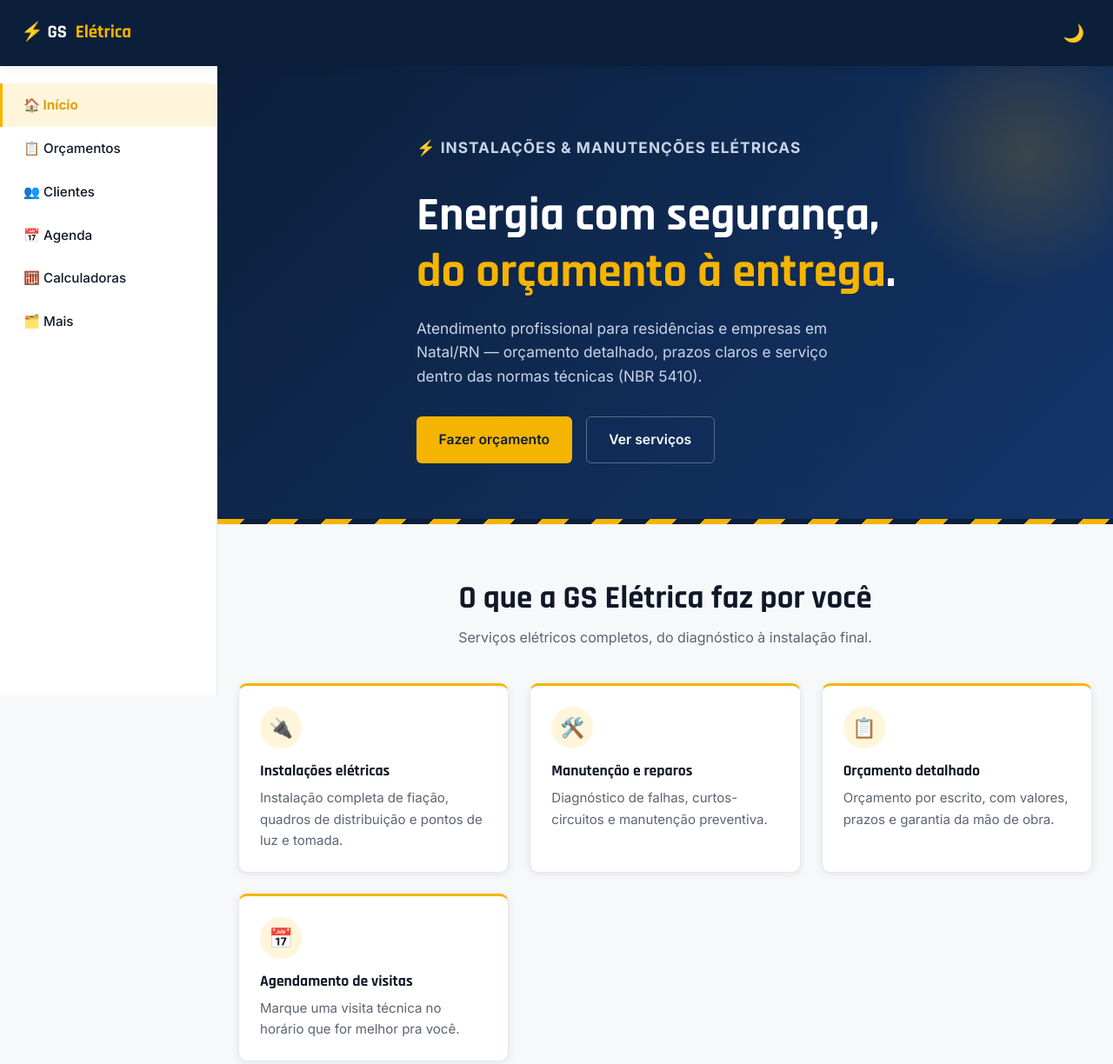
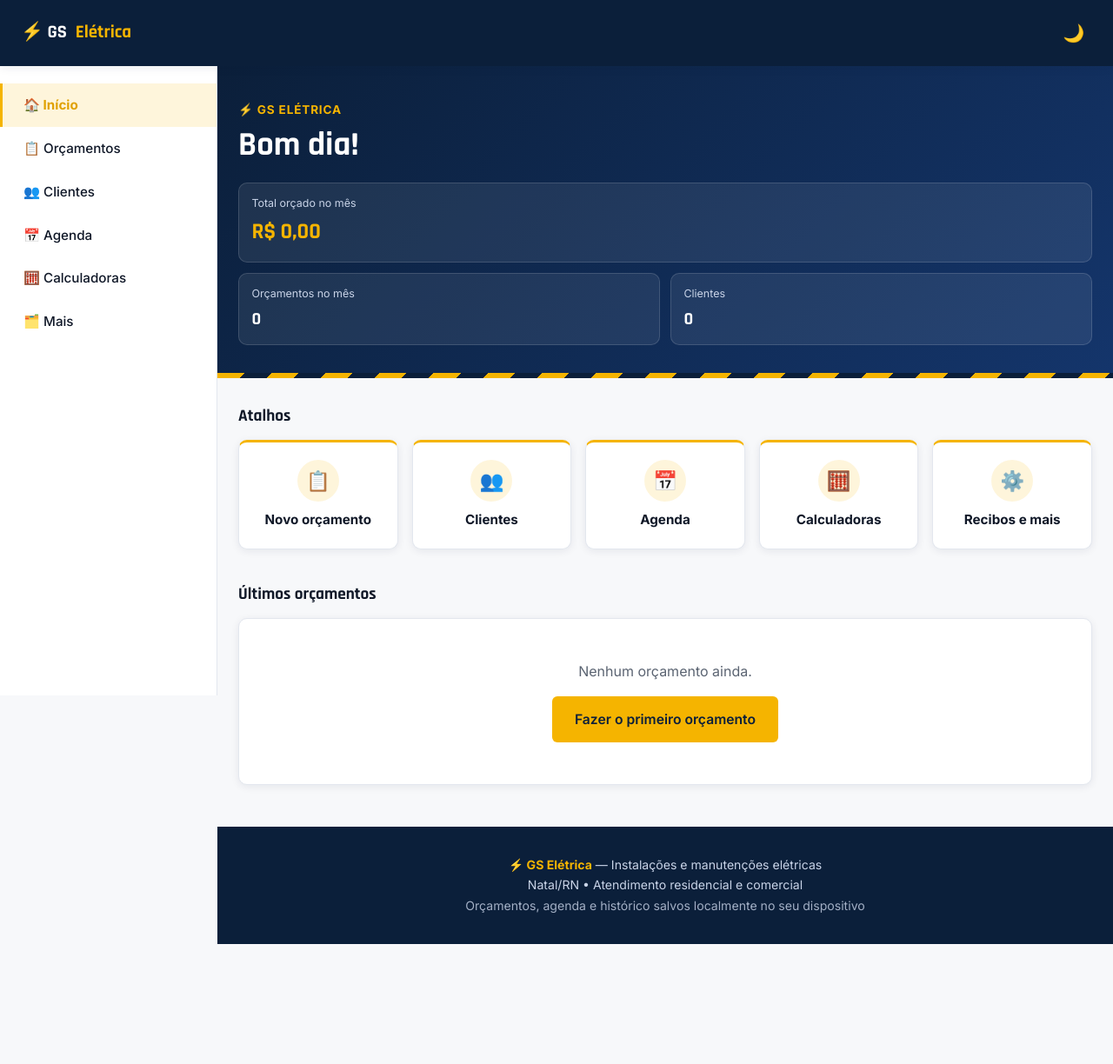
Before and after one commit to fgbriel20000-ui/GabrielELETRICA, a plain HTML site: page index.html in a window 1280 px wide. Shown: the top 1224 px of the page at 87% size. After the commit the page ends 1086 px from the top, so only its background shows below. Drawn offline with Linux system fonts and the light colour scheme.

Commit message:
Add files via upload

```diff
--- a/index.html
+++ b/index.html
@@ -14,111 +14,69 @@
 <link rel="stylesheet" href="css/estilo.css">
 
 <style>
-    /* ===== Estilos específicos da Home ===== */
+    /* ===== Estilos específicos do painel inicial ===== */
     body { padding-top: var(--gs-altura-header); }
 
     @media (min-width: 861px) {
         main, #gs-footer { margin-left: var(--gs-largura-sidebar); }
     }
 
-    .hero {
+    .painel-topo {
         background: linear-gradient(135deg, var(--gs-azul-profundo) 0%, var(--gs-azul) 100%);
         color: var(--gs-branco);
-        padding: 5rem 0 4rem;
-        position: relative;
-        overflow: hidden;
+        padding: 2.5rem 0 2rem;
     }
-
-    .hero::after {
-        content: '';
-        position: absolute;
-        right: -60px; top: -60px;
-        width: 320px; height: 320px;
-        background: radial-gradient(circle, rgba(245,180,0,0.18) 0%, transparent 70%);
-    }
-
-    .hero-conteudo { max-width: 620px; position: relative; z-index: 1; }
-
-    .hero-eyebrow {
-        display: inline-flex;
-        align-items: center;
-        gap: 0.5rem;
+    .painel-eyebrow {
         color: var(--gs-amarelo);
         font-weight: 700;
         letter-spacing: 0.06em;
         text-transform: uppercase;
         font-size: 0.85rem;
-        margin-bottom: 1rem;
+        margin-bottom: 0.4rem;
     }
+    .painel-topo h1 { color: var(--gs-branco); font-size: clamp(1.7rem, 4vw, 2.4rem); margin-bottom: 1.25rem; }
 
-    .hero h1 {
-        font-size: clamp(2.2rem, 5vw, 3.4rem);
-        color: var(--gs-branco);
-        margin-bottom: 1.1rem;
+    .resumo { display: grid; grid-template-columns: 1fr 1fr; gap: 0.75rem; }
+    .resumo-item.destaque { grid-column: 1 / -1; }
+    .resumo-item.destaque strong { font-size: 1.6rem; color: var(--gs-amarelo); }
+    .resumo-item {
+        background: rgba(255, 255, 255, 0.08);
+        border: 1px solid rgba(255, 255, 255, 0.14);
+        border-radius: var(--gs-raio);
+        padding: 0.8rem 0.9rem;
     }
+    .resumo-item span { display: block; color: #C9D4E8; font-size: 0.78rem; margin-bottom: 0.2rem; }
+    .resumo-item strong { font-family: var(--gs-fonte-titulo); font-size: 1.25rem; color: var(--gs-branco); }
 
-    .hero h1 span { color: var(--gs-amarelo); }
+    .secao { padding: 2rem 0 0.5rem; }
+    .secao:last-of-type { padding-bottom: 3rem; }
+    .secao h2 { font-size: 1.2rem; margin-bottom: 1rem; }
 
-    .hero p {
-        color: #C9D4E8;
-        font-size: 1.08rem;
-        margin-bottom: 2rem;
-        max-width: 520px;
+    .grade-atalhos { display: grid; grid-template-columns: repeat(auto-fit, minmax(140px, 1fr)); gap: 1rem; }
+    .atalho {
+        display: flex; flex-direction: column; align-items: center; gap: 0.6rem;
+        text-align: center; text-decoration: none; color: var(--gs-texto);
+        border-top: 3px solid var(--gs-amarelo);
+        padding: 1.25rem 0.75rem;
+        transition: transform 0.2s ease, box-shadow 0.2s ease;
     }
+    .atalho:hover { transform: translateY(-3px); box-shadow: var(--gs-sombra-media); }
+    .atalho .icone {
+        width: 48px; height: 48px; border-radius: 50%;
+        background: rgba(245, 180, 0, 0.14);
+        display: flex; align-items: center; justify-content: center; font-size: 1.4rem;
+    }
+    .atalho strong { font-size: 0.95rem; }
 
-    .hero-acoes { display: flex; gap: 1rem; flex-wrap: wrap; }
-
-    .secao { padding: 4rem 0; }
-
-    .secao-titulo { text-align: center; max-width: 640px; margin: 0 auto 2.5rem; }
-    .secao-titulo h2 { font-size: clamp(1.7rem, 3vw, 2.3rem); margin-bottom: 0.6rem; }
-    .secao-titulo p { color: var(--gs-texto-claro); }
-
-    .grade-servicos {
-        display: grid;
-        grid-template-columns: repeat(auto-fit, minmax(240px, 1fr));
-        gap: 1.5rem;
+    .orcamento-linha {
+        display: flex; justify-content: space-between; align-items: center; gap: 1rem;
+        padding: 0.75rem 0; border-bottom: 1px solid var(--gs-borda);
     }
-
-    .card-servico {
-        text-align: left;
-        transition: transform 0.2s ease, box-shadow 0.2s ease;
-        border-top: 3px solid var(--gs-amarelo);
-    }
-    .card-servico:hover { transform: translateY(-4px); box-shadow: var(--gs-sombra-media); }
-
-    .card-servico .icone {
-        width: 48px; height: 48px;
-        border-radius: 50%;
-        background: rgba(245, 180, 0, 0.14);
-        color: var(--gs-amarelo-forte);
-        display: flex; align-items: center; justify-content: center;
-        font-size: 1.4rem;
-        margin-bottom: 1rem;
-    }
-
-    .card-servico h3 { font-size: 1.1rem; margin-bottom: 0.5rem; }
-    .card-servico p { color: var(--gs-texto-claro); font-size: 0.94rem; }
-
-    .faixa-cta {
-        background-color: var(--gs-azul-profundo);
-        color: var(--gs-branco);
-        text-align: center;
-        padding: 3.5rem 0;
-    }
-    .faixa-cta h2 { color: var(--gs-branco); margin-bottom: 0.75rem; }
-    .faixa-cta p { color: #C9D4E8; margin-bottom: 1.75rem; }
-
-    .selo-normas {
-        display: flex;
-        gap: 1.5rem;
-        flex-wrap: wrap;
-        justify-content: center;
-        margin-top: 3rem;
-        color: var(--gs-texto-claro);
-        font-size: 0.85rem;
-    }
-    .selo-normas span { border: 1px solid var(--gs-borda); border-radius: 999px; padding: 0.4rem 0.9rem; }
+    .orcamento-linha:last-child { border-bottom: none; }
+    .orcamento-linha small { display: block; color: var(--gs-texto-claro); }
+    .orcamento-linha .valor { font-weight: 700; white-space: nowrap; }
+    .lista-vazia { text-align: center; color: var(--gs-texto-claro); padding: 1.5rem 0.5rem; }
+    .lista-vazia .btn { margin-top: 1rem; text-decoration: none; }
 </style>
 </head>
 <body data-base="./" data-pagina="inicio">
@@ -127,67 +85,39 @@
 <div id="gs-sidebar"></div>
 
 <main>
-
-    <section class="hero">
-        <div class="container hero-conteudo">
-            <p class="hero-eyebrow">⚡ Instalações &amp; Manutenções Elétricas</p>
-            <h1>Energia com segurança, <span>do orçamento à entrega</span>.</h1>
-            <p>Atendimento profissional para residências e empresas em Natal/RN — orçamento detalhado, prazos claros e serviço dentro das normas técnicas (NBR 5410).</p>
-            <div class="hero-acoes">
-                <button class="btn btn-primario" id="btn-abrir-orcamento">Fazer orçamento</button>
-                <a href="#servicos" class="btn btn-contorno" style="color:#fff;border-color:rgba(255,255,255,0.3);">Ver serviços</a>
+    <section class="painel-topo">
+        <div class="container">
+            <p class="painel-eyebrow">⚡ GS Elétrica</p>
+            <h1 id="saudacao">Painel</h1>
+            <div class="resumo">
+                <div class="resumo-item destaque"><span>Total orçado no mês</span><strong id="resumo-total">R$ 0,00</strong></div>
+                <div class="resumo-item"><span>Orçamentos no mês</span><strong id="resumo-qtd">0</strong></div>
+                <div class="resumo-item"><span>Clientes</span><strong id="resumo-clientes">0</strong></div>
             </div>
         </div>
     </section>
 
     <div class="faixa-eletrica"></div>
 
-    <section class="secao" id="servicos">
+    <section class="secao">
         <div class="container">
-            <div class="secao-titulo">
-                <h2>O que a GS Elétrica faz por você</h2>
-                <p>Serviços elétricos completos, do diagnóstico à instalação final.</p>
-            </div>
-
-            <div class="grade-servicos">
-                <div class="card card-servico">
-                    <div class="icone">🔌</div>
-                    <h3>Instalações elétricas</h3>
-                    <p>Instalação completa de fiação, quadros de distribuição e pontos de luz e tomada.</p>
-                </div>
-                <div class="card card-servico">
-                    <div class="icone">🛠️</div>
-                    <h3>Manutenção e reparos</h3>
-                    <p>Diagnóstico de falhas, curtos-circuitos e manutenção preventiva.</p>
-                </div>
-                <div class="card card-servico">
-                    <div class="icone">📋</div>
-                    <h3>Orçamento detalhado</h3>
-                    <p>Orçamento por escrito, com valores, prazos e garantia da mão de obra.</p>
-                </div>
-                <div class="card card-servico">
-                    <div class="icone">📅</div>
-                    <h3>Agendamento de visitas</h3>
-                    <p>Marque uma visita técnica no horário que for melhor pra você.</p>
-                </div>
+            <h2>Atalhos</h2>
+            <div class="grade-atalhos">
+                <a class="card atalho" href="paginas/orcamentos.html"><span class="icone">📋</span><strong>Novo orçamento</strong></a>
+                <a class="card atalho" href="paginas/clientes.html"><span class="icone">👥</span><strong>Clientes</strong></a>
+                <a class="card atalho" href="paginas/agenda.html"><span class="icone">📅</span><strong>Agenda</strong></a>
+                <a class="card atalho" href="paginas/calculadoras.html"><span class="icone">🧮</span><strong>Calculadoras</strong></a>
+                <a class="card atalho" href="paginas/mais.html"><span class="icone">⚙️</span><strong>Recibos e mais</strong></a>
             </div>
         </div>
     </section>
 
-    <section class="faixa-cta">
+    <section class="secao">
         <div class="container">
-            <h2>Precisa de um orçamento?</h2>
-            <p>Preencha os dados do serviço e receba um orçamento detalhado em minutos.</p>
-            <button class="btn btn-primario" id="btn-cta-orcamento">Fazer orçamento agora</button>
-
-            <div class="selo-normas">
-                <span>NBR 5410</span>
-                <span>NR-10</span>
-                <span>Garantia de mão de obra</span>
-            </div>
+            <h2>Últimos orçamentos</h2>
+            <div class="card" id="ultimos-orcamentos"></div>
         </div>
     </section>
-
 </main>
 
 <div id="gs-footer"></div>
@@ -195,12 +125,60 @@
 
 <script src="js/componentes.js"></script>
 <script>
-    // Botões da home levam para a página de orçamento
-    document.addEventListener('click', (e) => {
-        if (e.target.id === 'btn-abrir-orcamento' || e.target.id === 'btn-cta-orcamento') {
-            window.location.href = 'paginas/orcamentos.html';
-        }
+(function () {
+    function ler(chave) {
+        try { return JSON.parse(localStorage.getItem(chave) || '[]'); } catch (e) { return []; }
+    }
+    function moeda(v) {
+        return Number(v || 0).toLocaleString('pt-BR', { style: 'currency', currency: 'BRL' });
+    }
+
+    const hora = new Date().getHours();
+    document.getElementById('saudacao').textContent = hora < 12 ? 'Bom dia!' : hora < 18 ? 'Boa tarde!' : 'Boa noite!';
+
+    const historico = ler('gs-historico-orcamentos');
+    const clientes = ler('gs-clientes');
+
+    // Resumo do mês (a data fica no formato dd/mm/aaaa, hh:mm)
+    const hoje = new Date();
+    const doMes = historico.filter(function (o) {
+        const m = String(o.data || '').match(/(\d{2})\/(\d{2})\/(\d{4})/);
+        return !!m && Number(m[2]) === hoje.getMonth() + 1 && Number(m[3]) === hoje.getFullYear();
     });
+    document.getElementById('resumo-qtd').textContent = doMes.length;
+    document.getElementById('resumo-total').textContent = moeda(doMes.reduce(function (s, o) {
+        return s + Number((o.servico && o.servico.valor) || 0);
+    }, 0));
+    document.getElementById('resumo-clientes').textContent =
+        Array.isArray(clientes) ? clientes.length : Object.keys(clientes || {}).length;
+
+    // Últimos 5 orçamentos
+    const caixa = document.getElementById('ultimos-orcamentos');
+    if (!historico.length) {
+        caixa.innerHTML = '<div class="lista-vazia">Nenhum orçamento ainda.<br><a class="btn btn-primario" href="paginas/orcamentos.html">Fazer o primeiro orçamento</a></div>';
+        return;
+    }
+    historico.slice(0, 5).forEach(function (o) {
+        const linha = document.createElement('div');
+        linha.className = 'orcamento-linha';
+
+        const esquerda = document.createElement('div');
+        const titulo = document.createElement('strong');
+        titulo.textContent = (o.cliente && o.cliente.nome) || 'Sem nome';
+        const sub = document.createElement('small');
+        sub.textContent = 'Nº ' + (o.numero || '—') + ' · ' + (o.data || '');
+        esquerda.appendChild(titulo);
+        esquerda.appendChild(sub);
+
+        const valor = document.createElement('span');
+        valor.className = 'valor';
+        valor.textContent = moeda(o.servico && o.servico.valor);
+
+        linha.appendChild(esquerda);
+        linha.appendChild(valor);
+        caixa.appendChild(linha);
+    });
+})();
 </script>
 
 </body>
--- a/sw.js
+++ b/sw.js
@@ -6,7 +6,7 @@
    a atualização do cache nos aparelhos dos usuários.
    ========================================================= */
 
-const NOME_CACHE = 'gs-eletrica-v9';
+const NOME_CACHE = 'gs-eletrica-v11';
 
 const ARQUIVOS_ESSENCIAIS = [
     './index.html',
```
